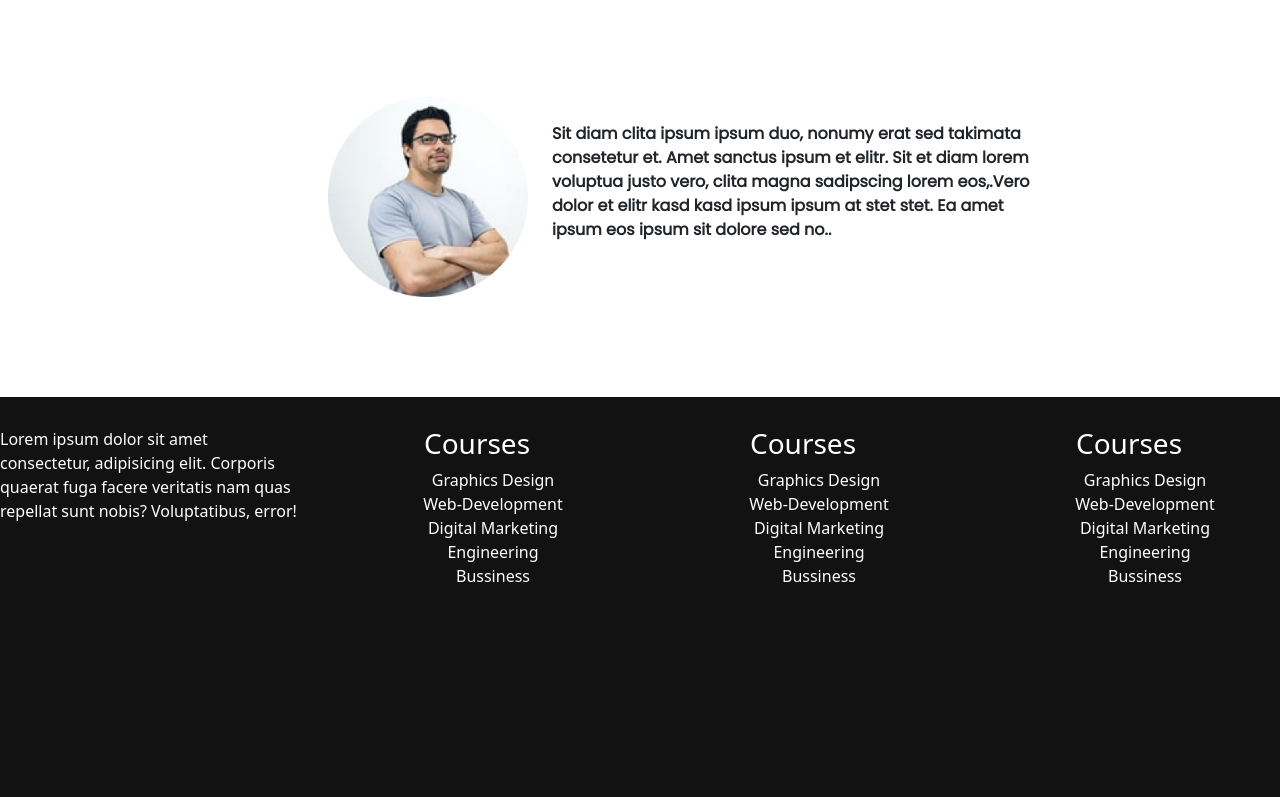
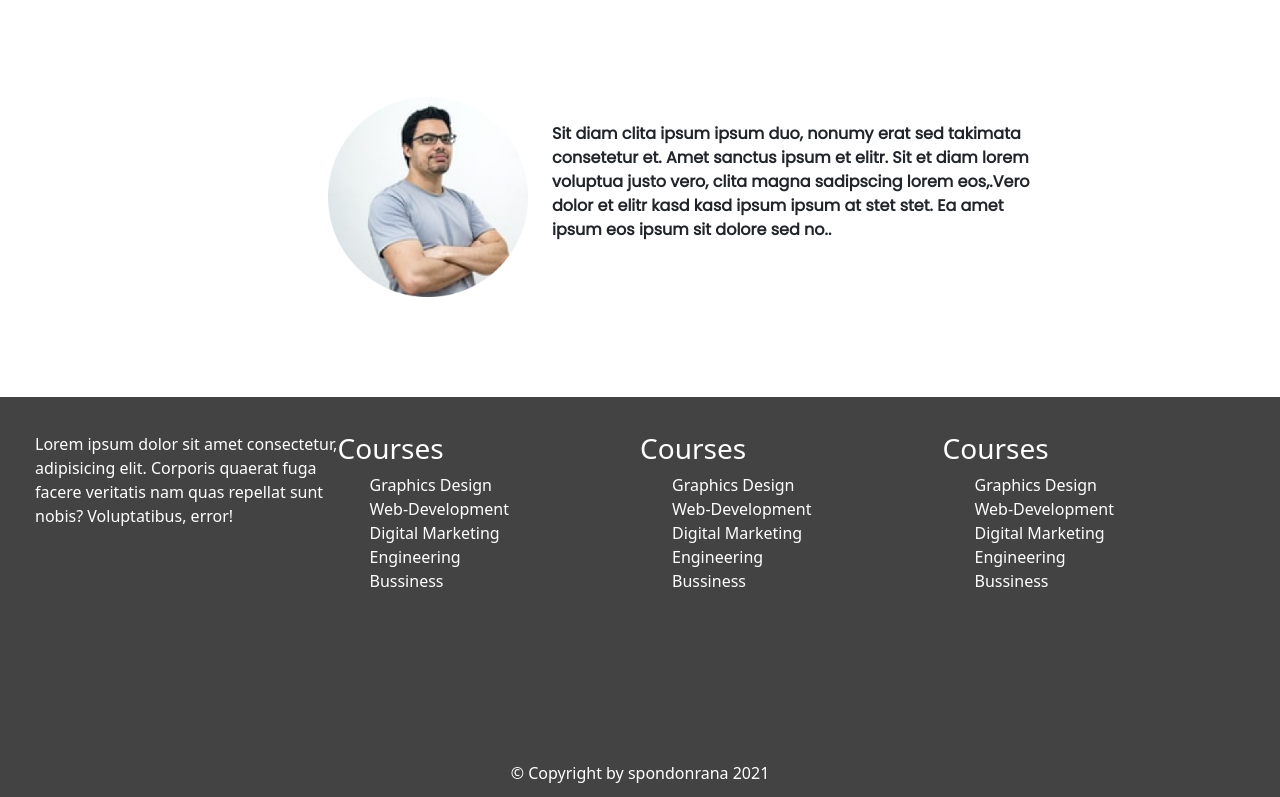
Before and after one commit to spondonrana/E-School-Website, a plain HTML site: page index.html in a window 1280 px wide. Shown: the part 2098-2895 px from the top of the page. Drawn offline with nearby package versions, Linux system fonts and the light colour scheme.

Commit message:
all of cooding now done

```diff
--- a/index.html
+++ b/index.html
@@ -146,12 +146,12 @@
   </div>
 </div>
 <!--  -->
-<footer class="d-flex justify-content-around">
-  <div class="row d-flex justify-content-around align-items-start footer">
-    <div class="col col-lg-3">
+<div class="footer">
+  <div class="footer-content d-flex justify-content-space-between align-items-start footer">
+    <div class="footer-section paragrap col-lg-3">
       <p>Lorem ipsum dolor sit amet consectetur, adipisicing elit. Corporis quaerat fuga facere veritatis nam quas repellat sunt nobis? Voluptatibus, error!</p>
     </div>
-    <div class="col ft-li-st col-lg-3">
+    <div class="footer-section course-list1 col-lg-3">
       <h3>Courses</h3>
       <ul>
         <li><a href="#">Graphics Design</a></li>
@@ -161,7 +161,7 @@
         <li><a href="#">Bussiness</a></li>
       </ul>
     </div>
-    <div class="col ft-li-st col-lg-3">
+    <div class="footer-section course-list2 col-lg-3">
       <h3>Courses</h3>
       <ul>
         <li><a href="#">Graphics Design</a></li>
@@ -171,7 +171,7 @@
         <li><a href="#">Bussiness</a></li>
       </ul>
     </div>
-    <div class="col ft-li-st col-lg-3">
+    <div class="footer-section course-list3 col-lg-3">
       <h3>Courses</h3>
       <ul>
         <li><a href="#">Graphics Design</a></li>
@@ -183,11 +183,12 @@
     </div>
   </div>
 
+  <div class="footer-bottom">
+    &copy; Copyright by spondonrana 2021
+  </div>
 
+</div>
 
-
-
-</footer>
 
 <!--  -->
     <script src="https://cdn.jsdelivr.net/npm/bootstrap@5.1.3/dist/js/bootstrap.bundle.min.js" integrity="sha384-ka7Sk0Gln4gmtz2MlQnikT1wXgYsOg+OMhuP+IlRH9sENBO0LRn5q+8nbTov4+1p" crossorigin="anonymous"></script>
--- a/style.css
+++ b/style.css
@@ -1,4 +1,7 @@
-
+*{
+    margin: 0px;
+    box-sizing: border-box;
+}
 
 .container-1st{
     display: grid;
@@ -248,7 +251,7 @@
     font-style: normal;
     font-weight: bolder;
 }
-.footer{
+/* .footer{
     margin-top: 30px;
 }
 footer{
@@ -270,4 +273,45 @@ footer{
     list-style: none;
     text-align: center;
 
+} */
+
+.footer{
+    background: #444343;
+    color: white;
+    height: 400px;
+    position: relative;
+
 }
+.footer .footer-bottom{
+    height: 56px;
+    width: 100%;
+    text-align: center;
+    position: absolute;
+    bottom: 0px;
+    left: 0px;
+    padding-top: 20px;
+}
+
+.footer-section{
+
+    justify-content: space-evenly;
+}
+.footer-section h1{
+    text-align: justify;
+
+}
+
+
+.footer-section ul li a{
+    text-decoration: none;
+    color: #fff;
+
+}
+.footer-section ul li{
+    list-style: none;
+    text-align: left;
+
+}
+.footer-content{
+    padding: 35px;
+}
```
